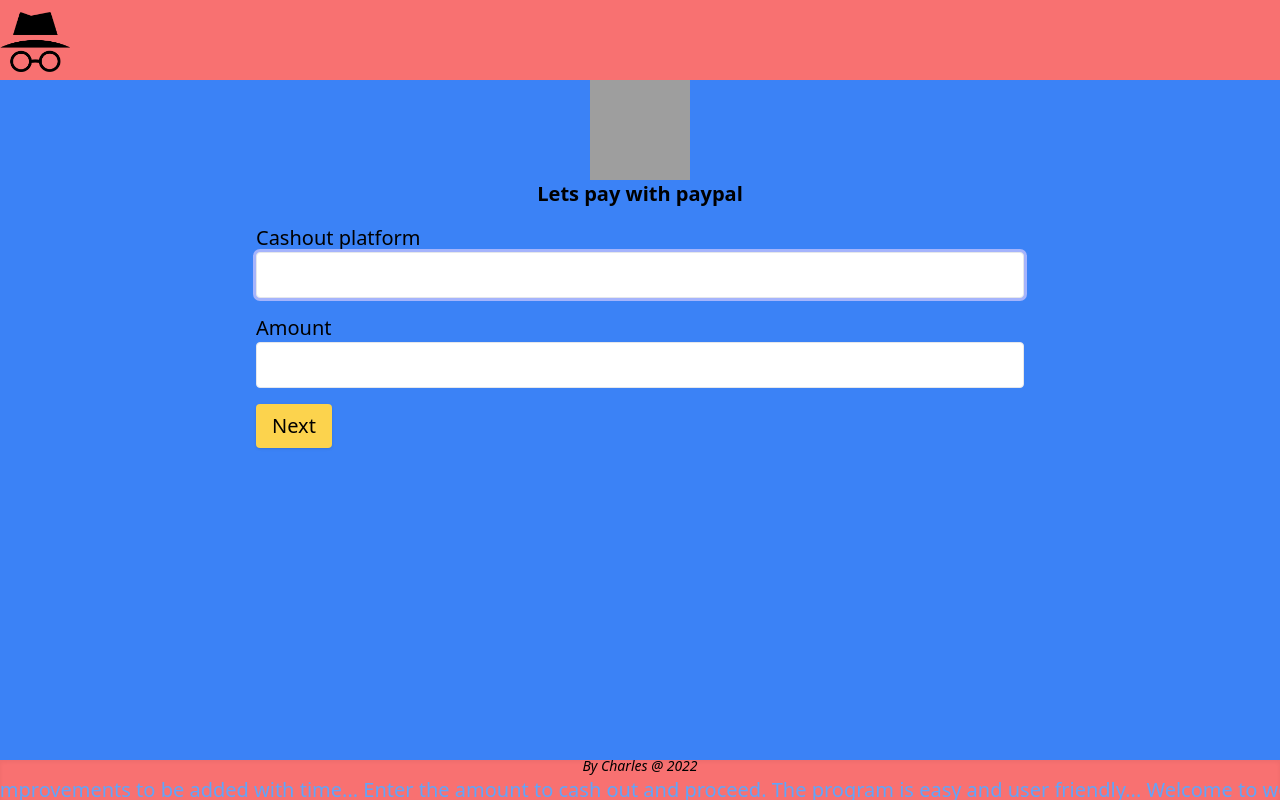
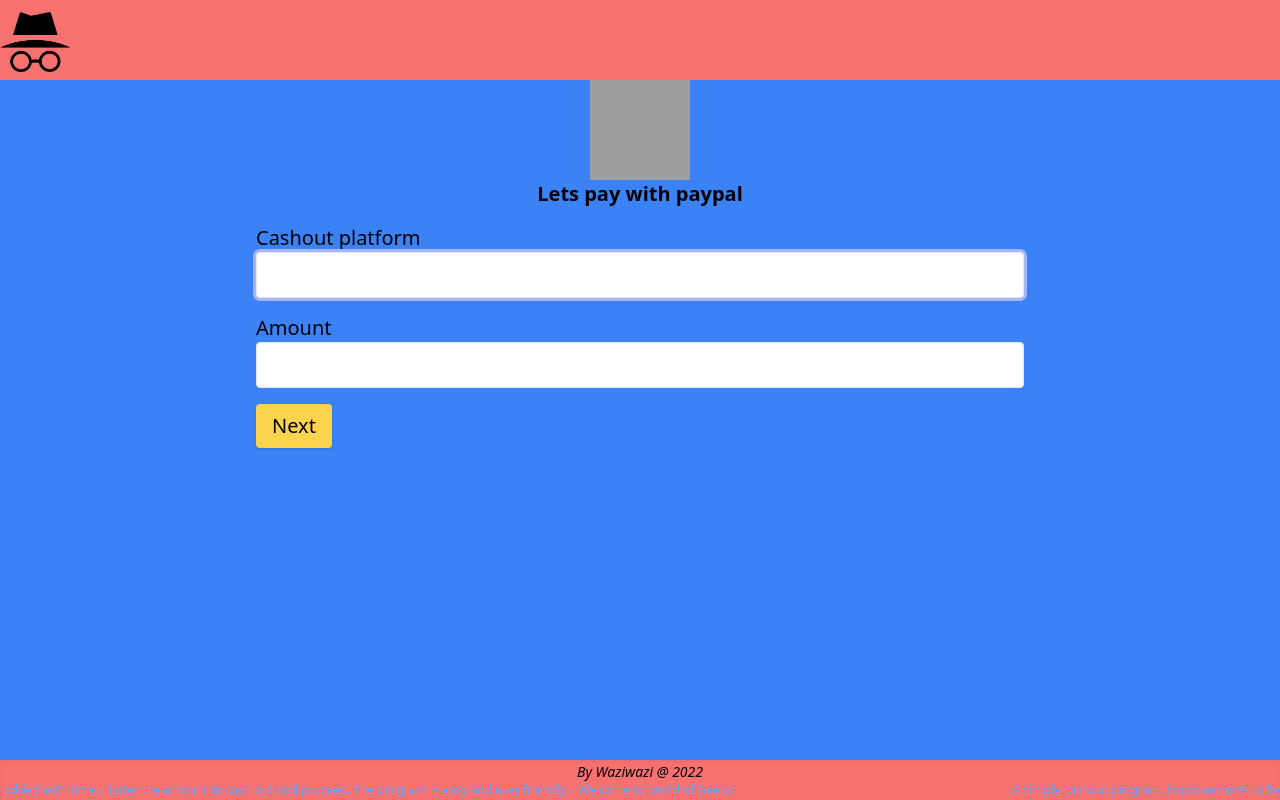
Before and after one commit to charles14700/project3, a Next.js app: page / in a window 1280 px wide. Built offline with nearby package versions, Linux system fonts and the light colour scheme; grey boxes are pictures that could not be loaded.

Commit message:
first commit

```diff
--- a/components/Footer.js
+++ b/components/Footer.js
@@ -4,8 +4,8 @@
 const Footer = () => {
   return (
     <div className='fixed bottom-0 left-0 right-0 z-50 bg-red-400 h-10 justify-center flex items-center flex-col shadow-inner'>
-     <span className='text-black text-sm italic'>By Charles @ 2022</span>
-     <div><Marquee>
+     <span className='text-black text-sm italic'>By Waziwazi @ 2022</span>
+     <div className="text-xs"><Marquee>
  ..A simple cashout program, improvements to be added with time... Enter the amount to cash out and proceed. The program is easy and user friendly... Welcome to world of Geeks
 </Marquee></div>
     </div>
```
